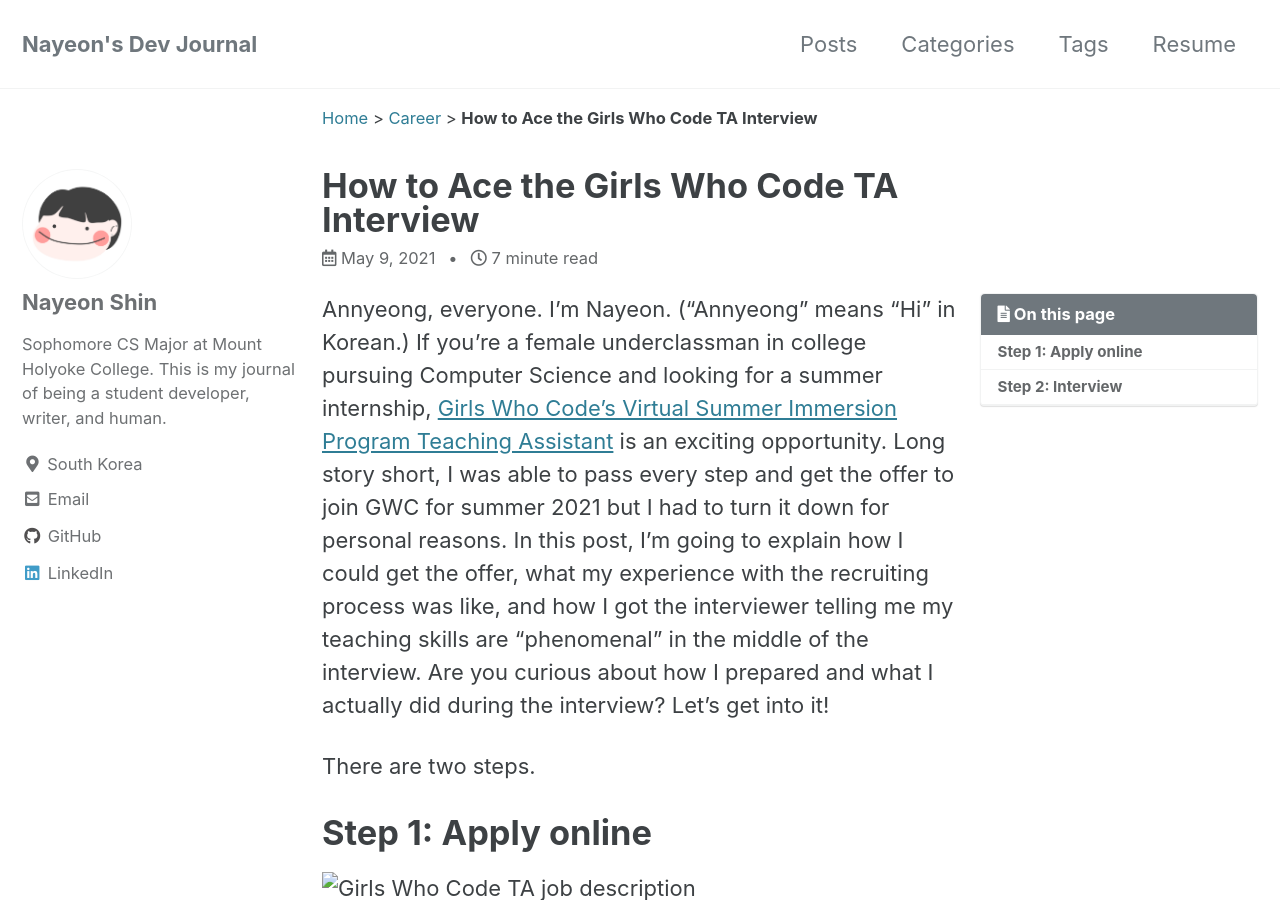
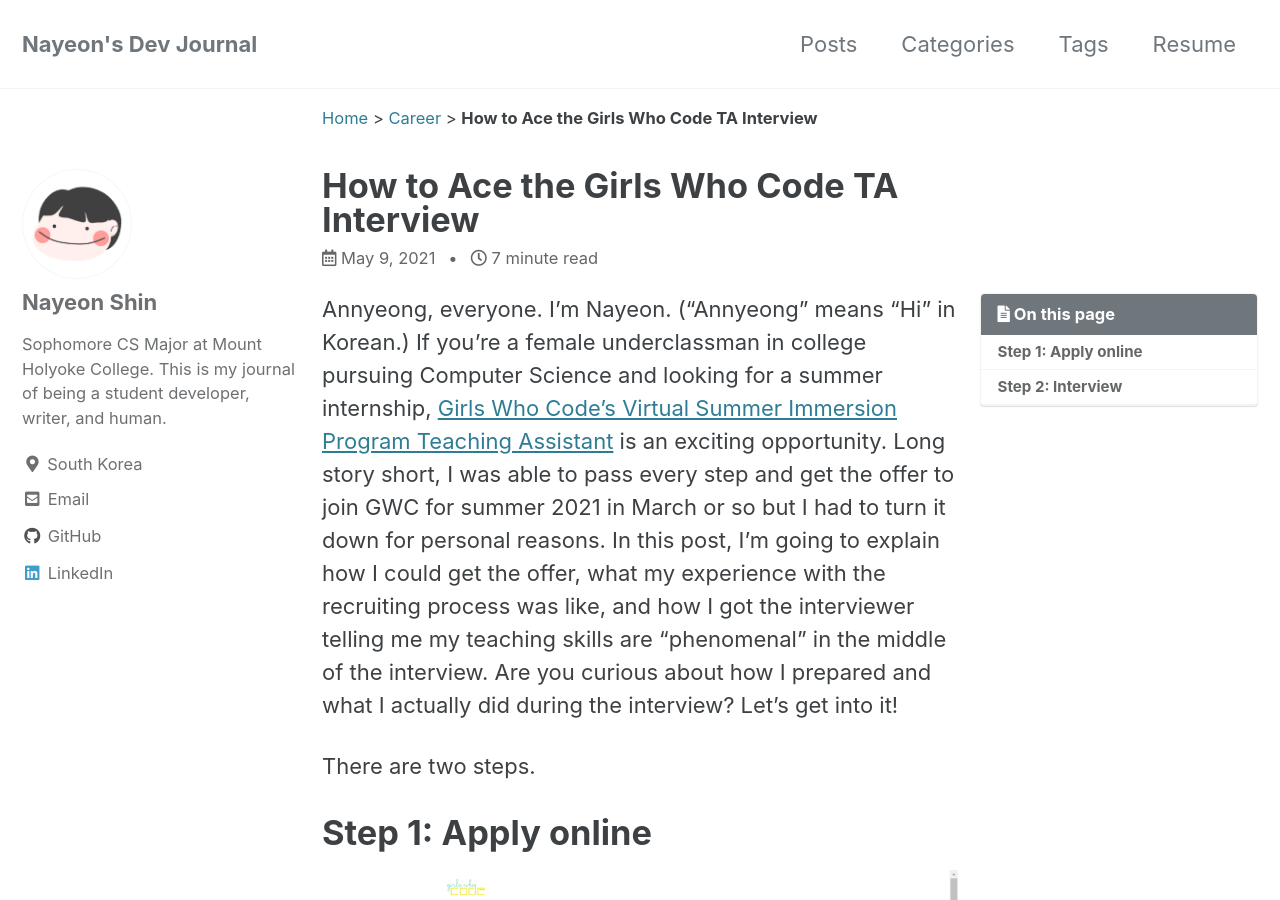
Before and after one commit to nayeonshin/nayeonshin.github.io, a Jekyll site: the page built from _posts/2021-05-09-how-to-ace-the-girls-who-code-ta-interview.md, in a window 1280 px wide and 900 px high. Built offline with Jekyll 4.4.1, drawn with Linux system fonts in a browser that asks for light colours; cached includes are drawn as plain includes; comment, search, counter and statistics services are not loaded; some of the changed text lies outside the part shown.

Commit message:
Fix image error

```diff
--- a/_posts/2021-05-09-how-to-ace-the-girls-who-code-ta-interview.md
+++ b/_posts/2021-05-09-how-to-ace-the-girls-who-code-ta-interview.md
@@ -1,31 +1,31 @@
 ---
 title: "How to Ace the Girls Who Code TA Interview"
-excerpt: "How I heard my teaching skills are 'phenomenal' from the interviewer"
+excerpt: "Why my interviewer said my teaching skills are 'phenomenal'"
 categories:
   - Career
 tags:
-  - Opportunities
+  - Experience
 ---
 
-Annyeong, everyone. I'm Nayeon. ("Annyeong" means "Hi" in Korean.) If you're a female underclassman in college pursuing Computer Science and looking for a summer internship, [Girls Who Code's Virtual Summer Immersion Program Teaching Assistant](https://girlswhocode.com/programs/summer-immersion-program) is an exciting opportunity. Long story short, I was able to pass every step and get the offer to join GWC for summer 2021 but I had to turn it down for personal reasons. In this post, I'm going to explain how I could get the offer, what my experience with the recruiting process was like, and how I got the interviewer telling me my teaching skills are "phenomenal" in the middle of the interview. Are you curious about how I prepared and what I actually did during the interview? Let's get into it!
+Annyeong, everyone. I'm Nayeon. ("Annyeong" means "Hi" in Korean.) If you're a female underclassman in college pursuing Computer Science and looking for a summer internship, [Girls Who Code's Virtual Summer Immersion Program Teaching Assistant](https://girlswhocode.com/programs/summer-immersion-program) is an exciting opportunity. Long story short, I was able to pass every step and get the offer to join GWC for summer 2021 in March or so but I had to turn it down for personal reasons. In this post, I'm going to explain how I could get the offer, what my experience with the recruiting process was like, and how I got the interviewer telling me my teaching skills are "phenomenal" in the middle of the interview. Are you curious about how I prepared and what I actually did during the interview? Let's get into it!
 
 There are two steps.
 
 # Step 1: Apply online
 
-![Girls Who Code TA job description]({{ site.baseurl }}/assets/images/2021-05-09-girls-who-code-step-1.png)
+![Girls Who Code TA job description]({{ site.baseurl }}/assets/images/posts/2021-05-09-girls-who-code-step-1.png)
 
 On the [Girls Who Code website](https://girlswhocode.com/), you will be able to see where to apply for the program. Read through the description and make sure that you meet all the qualifications and requirements.
 
-![Girls Who Code apply button]({{ site.baseurl }}/assets/images/2021-05-09-girls-who-code-apply.png)
+![Girls Who Code apply button]({{ site.baseurl }}/assets/images/posts/2021-05-09-girls-who-code-apply.png)
 
 Hit the APPLY FOR THIS JOB button.
 
-![Girls Who Code application]({{ site.baseurl }}/assets/images/2021-05-09-girls-who-code-application.png)
+![Girls Who Code application]({{ site.baseurl }}/assets/images/posts/2021-05-09-girls-who-code-application.png)
 
 Then, you'll see the application page. Fill out and answer everything carefully. Make sure you do not have any errors or mistakes in the information you provide.
 
-![Girls Who Code application questions]({{ site.baseurl }}/assets/images/2021-05-09-girls-who-code-application-questions.png)
+![Girls Who Code application questions]({{ site.baseurl }}/assets/images/posts/2021-05-09-girls-who-code-application-questions.png)
 
 On the application, you will see 3 questions you're required to answer.
 
```
